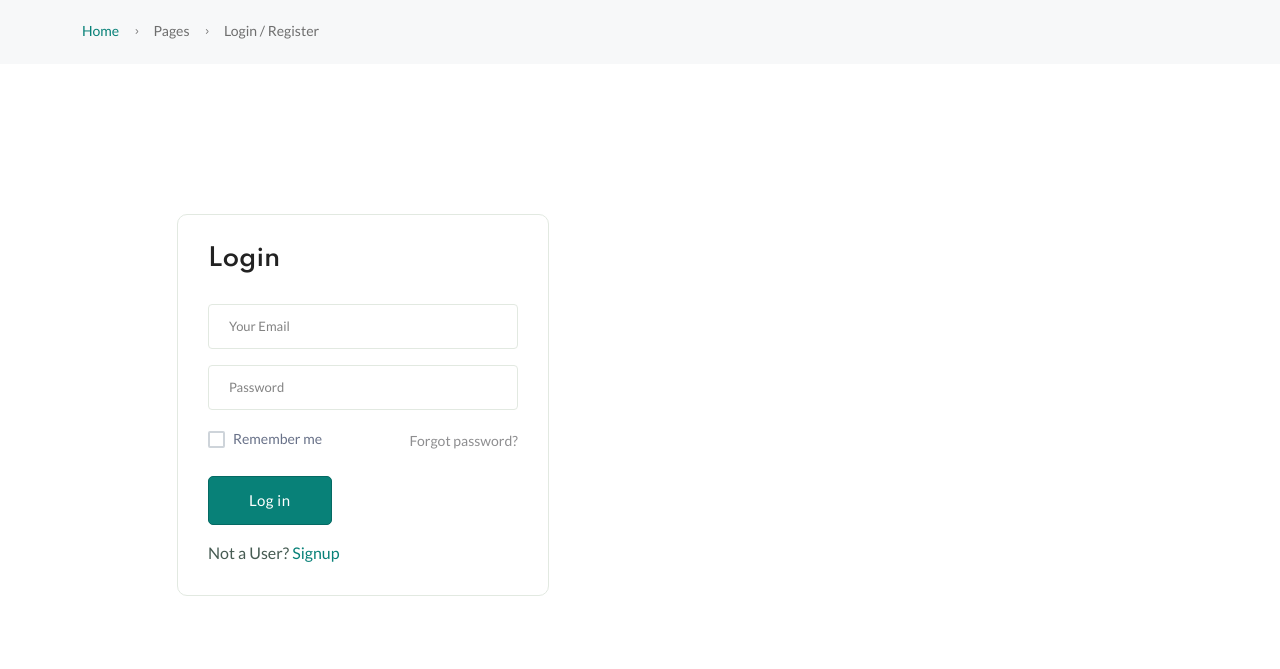
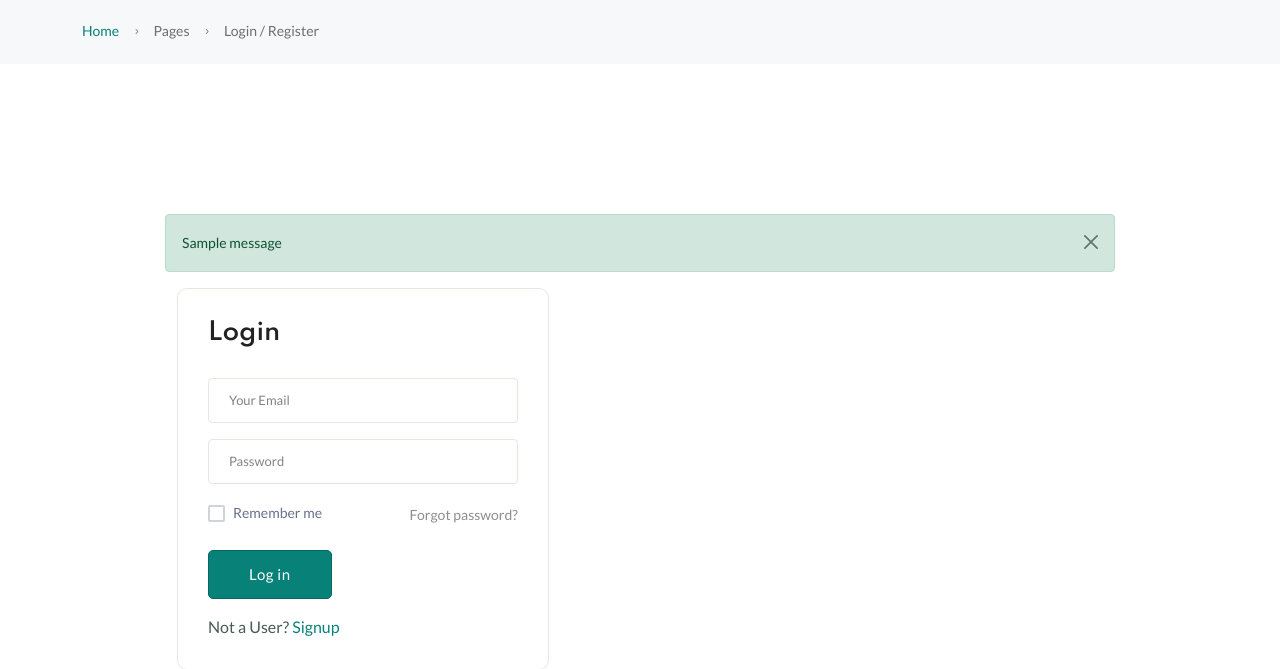
Before and after one commit to s1999-alt/ShoeNova-Ecommerce, a Django app: page /login-page/ in a window 1280 px wide. Shown: the part 258-927 px from the top of the page. Run offline with Django 4.2, Linux system fonts and the light colour scheme; tables that the repository leaves empty hold one stand-in row (values such as "Sample post"); one stand-in notice (Sample message) is shown; some libraries are stand-ins or nearby versions.

Commit message:
Integrity error solved.That is,when we type already existing email,it shows integrity error

```diff
--- a/shoenova/app/views.py
+++ b/shoenova/app/views.py
@@ -1,6 +1,7 @@
 from django.shortcuts import render,redirect,HttpResponse
 from django.contrib.auth import authenticate, login
 from django.contrib import messages
+from django.db import IntegrityError
 from .models import UserProfile
 
 # Create your views here.
@@ -24,16 +25,19 @@ def login_regis(request):
             return redirect('/login-register')
         try:
             if UserProfile.objects.filter(username=username).exists():
-                return HttpResponse("Username Already Taken")
+                messages.info(request, "Username Is Already Taken")
+                return redirect("/login-register")
         except:
             pass
         try:
-            if UserProfile.objects.filter(username=email).exists():
-                return HttpResponse("Username Already Taken")
+            if UserProfile.objects.filter(email=email).exists():
+                messages.info(request, "Email Is Already Taken")
+                return redirect("/login-register")
         except:
             pass
         myuser = UserProfile.objects.create_user(email=email, password=password)
         myuser.save()
+        messages.success(request, "Signup Successfully..Please Login!")
         return redirect("/login-page")
     return render(request, 'user/page-login-register.html')
 
@@ -45,7 +49,7 @@ def login_page(request):
 
         if user is not None:
             login(request, user)
-            return redirect('/')  # Replace with your desired URL after successful login
+            return redirect('/')
         else:
             messages.warning(request, "Invalid credentials. Please try again.")
 
--- a/shoenova/templates/user/base.html
+++ b/shoenova/templates/user/base.html
@@ -461,6 +461,12 @@
                                 </li>
                             </ul>
                         </nav>
+                        {% for message in messages %}
+                        <div class="alert alert-{{message.tags}} alert-dismissible fade show" role="alert">
+                            <strong></strong>{{message}}
+                            <button type="button" class="btn-close" data-bs-dismiss="alert" aria-label="Close"></button>
+                        </div>
+                        {% endfor %}
 
                         <!-- mobile menu end -->
                     </div>
--- a/shoenova/templates/user/page-login.html
+++ b/shoenova/templates/user/page-login.html
@@ -21,6 +21,12 @@ Shoe Nova
       <div class="row">
         <div class="col-lg-10 m-auto">
           <div class="row">
+            {% for message in messages %}
+            <div class="alert alert-{{message.tags}} alert-dismissible fade show" role="alert">
+              <strong></strong>{{message}}
+              <button type="button" class="btn-close" data-bs-dismiss="alert" aria-label="Close"></button>
+            </div>
+             {% endfor %}
              <div class="col-lg-5">
                 <div class="login_wrap widget-taber-content p-30 background-white border-radius-10 mb-md-5 mb-lg-0 mb-sm-5">
                   <div class="padding_eight_all bg-white">
```
